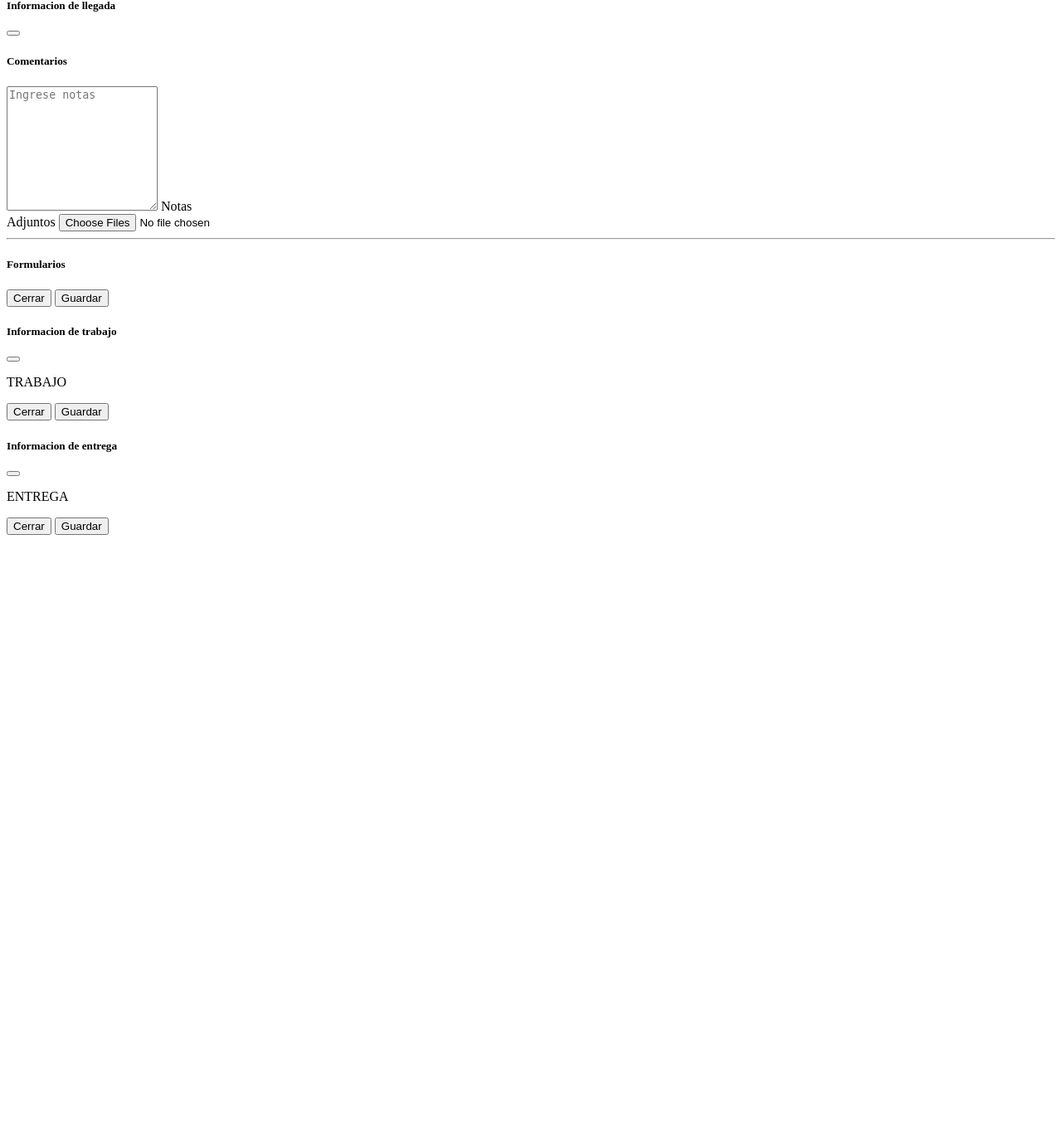
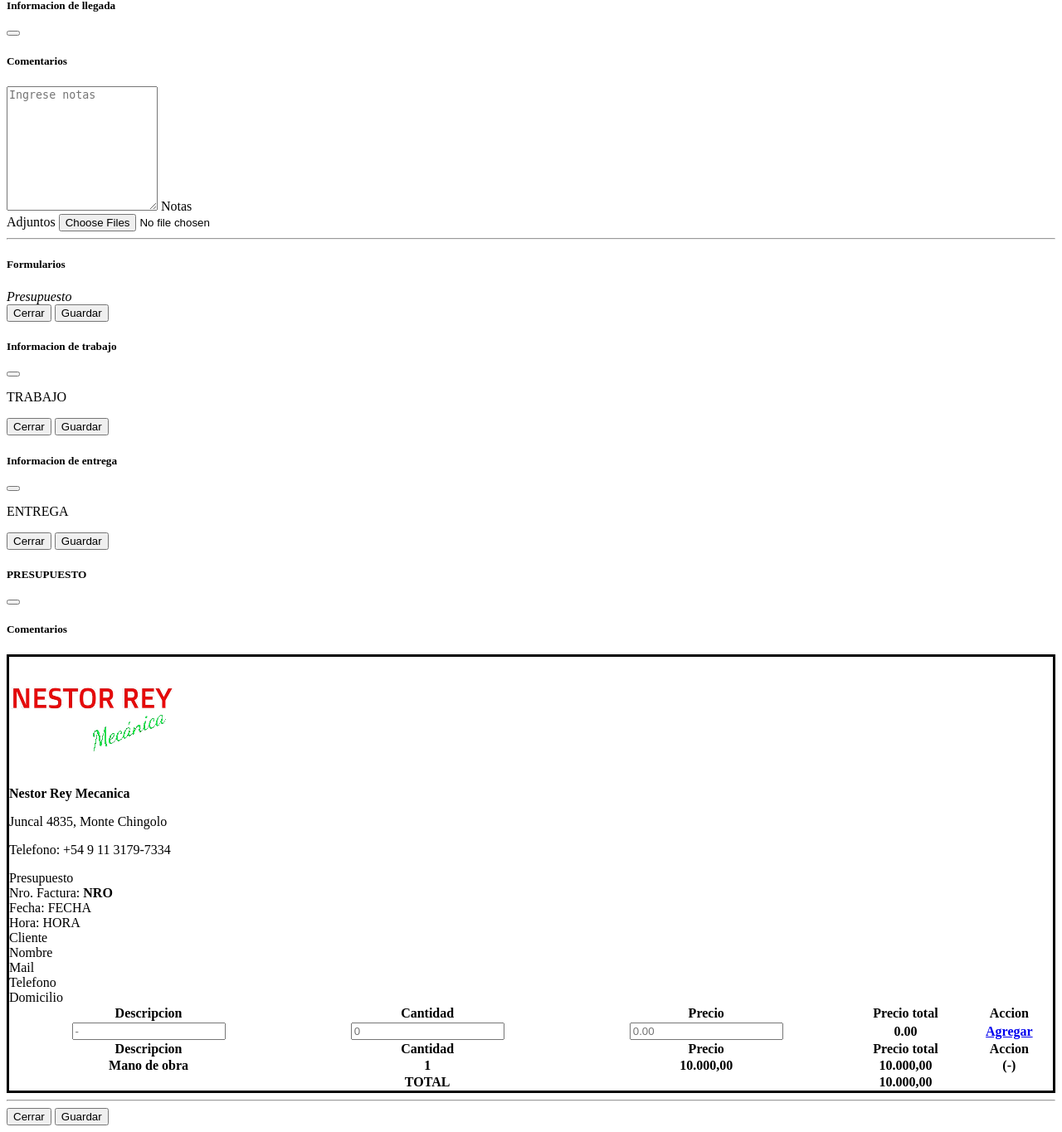
Before and after one commit to TomasBerrojalviz/SistemaGestionNestorRey, a PHP site: template vista/paginas/ordenes.php in a window 1280 px wide. Shown: the part 496-1861 px from the top of the page at 83% size. Before the commit the page ends 1141 px from the top, so only its background shows below. Run offline with PHP 8.4, Linux system fonts and the light colour scheme; the template is opened without the code that fills it, so the values that code supplies are empty.

Commit message:
Empieza llegada

```diff
--- a/vista/paginas/ordenes.php
+++ b/vista/paginas/ordenes.php
@@ -272,12 +272,12 @@
                                         </a>
                                     </div>
                                     <div class="col">
-                                        <a id="btnTrabajo" tipoModal="llegada" class="btn btn-bg text-bg-warning btn-outline-dark btnTrabajo">
+                                        <a id="btnTrabajo" tipoModal="trabajo" class="btn btn-bg text-bg-warning btn-outline-dark btnTrabajo">
                                             <i class="fa-solid fa-gears"></i> <i class="fa-solid"> Trabajo </i> <i class="fa-solid fa-gears fa-flip-horizontal"> </i>
                                         </a>
                                     </div>
                                     <div class="col-auto">
-                                        <a id="btnEntrega" tipoModal="llegada" class="btn btn-bg text-bg-success btn-outline-dark btnEntrega">
+                                        <a id="btnEntrega" tipoModal="entrega" class="btn btn-bg text-bg-success btn-outline-dark btnEntrega">
                                         <i class="fa-solid fa-car-burst fa-flip-horizontal"></i> <i class="fa-solid"> Entrega </i> <i class="fa-solid fa-car-burst"></i>
                                         </a>
                                     </div>
@@ -350,6 +350,20 @@
                 <!-- <br> -->
                 <h5> Formularios </h5>
 
+                <div class="row mb-3 container-fluid">
+                    <div class="col">
+                        <a id="btnPresupuesto" tipoModal="presupuesto" class="btn btn-bg text-bg-info btn-outline-dark btnPresupuesto">
+                            <i class="fa-solid fa-list-check"></i> <i class="fa-solid"> Presupuesto </i> <i class="fa-solid fa-list-check"> </i>
+                        </a>
+                    </div>
+                    <!-- <div class="col-auto">
+                        <a id="btnEntrega" tipoModal="llegada" class="btn btn-bg text-bg-success btn-outline-dark btnEntrega">
+                        <i class="fa-solid fa-car-burst fa-flip-horizontal"></i> <i class="fa-solid"> Entrega </i> <i class="fa-solid fa-car-burst"></i>
+                        </a>
+                    </div> -->
+
+                </div>
+
             </div>
             <div class="modal-footer">
                 <button type="button" class="btn btn-success" data-bs-dismiss="modal" onclick="DisplayVolver('ORDEN')">Cerrar</button>
@@ -403,3 +417,34 @@
         </div>
     </div>
 </div>
+
+<!-- Modal PRESUPUESTO -->
+<div class="modal fade modal-xl" id="presupuestoModal" tabindex="-1" aria-labelledby="presupuestoModalLabel" aria-hidden="true">
+    <div class="modal-dialog">
+        <div class="modal-content">
+            <div class="modal-header">
+            <h5 class="modal-title">PRESUPUESTO</h5>
+            <button type="button" class="btn-close" data-bs-dismiss="modal" aria-label="Close" onclick="DisplayVolver('LLEGADA')"></button>
+            </div>
+            <div class="modal-body">
+
+                <h5> Comentarios </h5>
+                <!-- <br> -->
+
+                <div class="container-fluid" style="border-style: solid">
+                    <?php
+                        include "vista/utils/presupuesto.php";
+                    ?>
+                </div>
+
+                <hr>
+
+            </div>
+            <div class="modal-footer">
+                <button type="button" class="btn btn-success" data-bs-dismiss="modal" onclick="DisplayVolver('LLEGADA')">Cerrar</button>
+                <input type="submit" id="btn_presupuesto_modal" name="btn_presupuesto_modal" class="btn btn-primary" value="Guardar" />
+
+            </div>
+        </div>
+    </div>
+</div>
--- /dev/null
+++ b/vista/utils/presupuesto.php
@@ -0,0 +1,117 @@
+<div class="container-fluid">
+    <div class="row">
+        <div class="col-2">
+            <img src="img/logo-min.png" class="mx-auto my-auto"  alt="Logo Nestor Rey Mecanica">
+        </div>
+        <div class="col-7 text-center">
+            <p><b>Nestor Rey Mecanica</b></p>
+            <p>Juncal 4835, Monte Chingolo</p>
+            <p>Telefono: +54 9 11 3179-7334</p>
+        </div>
+        <div class="col-3 text-center">
+            <div class="card h-75">
+                <div class="card-header text-bg-primary pt-0 pb-0">
+                    Presupuesto
+                </div>
+                <div class="card-body pt-0">
+                    Nro. Factura: <b>NRO</b>
+                    <br>
+                    Fecha: FECHA
+                    <br>
+                    Hora: HORA
+                </div>
+            </div>
+        </div>
+    </div>
+</div>
+
+<div class="card mb-3">
+    <div class="card-header text-bg-primary text-center">
+        Cliente
+    </div>
+    <div class="card-body">
+        <div class="row">
+            <div class="col">
+                Nombre
+            </div>
+            <div class="col">
+                Mail
+            </div>
+        </div>
+        <div class="row">
+            <div class="col">
+                Telefono
+            </div>
+            <div class="col">
+                Domicilio
+            </div>
+        </div>
+    </div>
+</div>
+
+<table cellspacing=0 class="table table-responsive table-bordered table-hover table-inverse table-striped text-center table-sm" role="grid" id="tablePresupuesto" width=100% >
+    <thead>
+        <tr class="text-bg-primary">
+            <th scope="col">
+                Descripcion
+            </th>
+            <th scope="col">
+                Cantidad
+            </th>
+            <th scope="col">
+                Precio
+            </th>
+            <th scope="col">
+                Precio total
+            </th>
+            <th scope="col">
+                Accion
+            </th>
+        </tr>
+        <tr>
+            <th>
+                <input class="text-bg-secondary bg-opacity-25" type="text" name="descripcion" id="descripcion" placeholder="-" required>
+            </th>
+            <th>
+                <input class="text-bg-secondary bg-opacity-25" type="number" name="cantidad" id="cantidad" placeholder="0" required>
+            </th>
+            <th>
+                <input class="text-bg-secondary bg-opacity-25" type="number" name="precio" id="precio" min="0.00" step="0.01" placeholder="0.00" required>
+            </th>
+            <th id="precio_total">
+                0.00
+            </th>
+            <th>
+                <a href="#" id="agregar_producto">
+                    <i class="fa-solid fa-plus"></i>
+                    Agregar
+                </a>
+            </th>
+        </tr>
+        <tr class="text-bg-primary">
+            <th>Descripcion</th>
+            <th>Cantidad</th>
+            <th>Precio</th>
+            <th>Precio total</th>
+            <th>Accion</th>
+        </tr>
+    </thead>
+    <tbody>
+        <tr>
+            <th>Mano de obra</th>
+            <th>1</th>
+            <th>10.000,00</th>
+            <th>10.000,00</th>
+            <th>(-)</th>
+        </tr>
+
+    </tbody>
+    <tfoot>
+        <tr>
+            <th colspan="3" class="table-active text-start">TOTAL</th>
+            <th>10.000,00</th>
+        </tr>
+
+    </tfoot>
+
+</table>
```
Also changed, not shown: js/modals.js (+10 -3 lines), js/ordenes.js (+14 -0 lines), img/logo-min.png (added).
